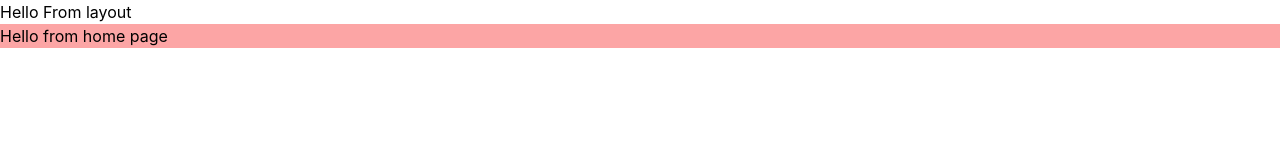
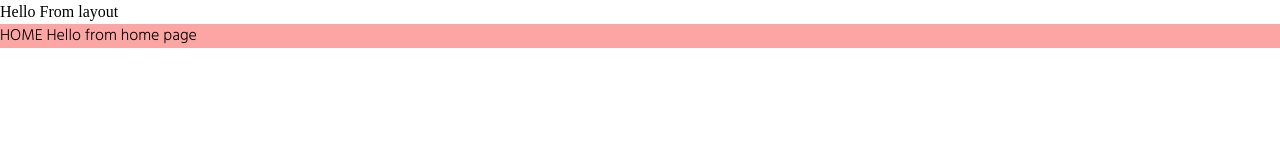
Before and after one commit to rifat-shaun/doris, a React (Create React App) app: page / in a window 1280 px wide. Shown: the top 160 px of the page. Built offline with nearby package versions, Linux system fonts and the light colour scheme.

Commit message:
feat: font installation

```diff
--- a/package.json
+++ b/package.json
@@ -3,6 +3,7 @@
   "version": "0.1.0",
   "private": true,
   "dependencies": {
+    "@fontsource/tenor-sans": "^5.1.0",
     "@mui/icons-material": "^6.0.2",
     "@mui/material": "^6.0.2",
     "@reduxjs/toolkit": "^2.2.7",
@@ -20,6 +21,8 @@
     "react-redux": "^9.1.2",
     "react-router-dom": "^6.26.1",
     "react-scripts": "5.0.1",
+    "typeface-dosis": "^1.1.13",
+    "typeface-hind": "^1.1.13",
     "typescript": "^4.9.5",
     "web-vitals": "^2.1.4"
   },
--- a/src/index.css
+++ b/src/index.css
@@ -4,9 +4,7 @@
 
 body {
   margin: 0;
-  font-family: -apple-system, BlinkMacSystemFont, "Segoe UI", "Roboto", "Oxygen",
-    "Ubuntu", "Cantarell", "Fira Sans", "Droid Sans", "Helvetica Neue",
-    sans-serif;
+  font-family: 'Futura PT';
   -webkit-font-smoothing: antialiased;
   -moz-osx-font-smoothing: grayscale;
 }
--- a/src/index.tsx
+++ b/src/index.tsx
@@ -1,4 +1,7 @@
 import ReactDOM from "react-dom/client";
+import "@fontsource/tenor-sans";
+import "typeface-dosis";
+import "typeface-hind";
 import { App } from "./App";
 import "./index.css";
 
--- a/src/pages/index.tsx
+++ b/src/pages/index.tsx
@@ -1,5 +1,5 @@
 const Home = () => {
-  return <div className="bg-red-300">Hello from home page</div>;
+  return <div className="bg-red-300 font-dosis font-light">HOME Hello from home page</div>;
 };
 
 export default Home;
--- a/tailwind.config.js
+++ b/tailwind.config.js
@@ -2,7 +2,12 @@
 module.exports = {
   content: ["./src/**/*.{js,jsx,ts,tsx}"],
   theme: {
-    extend: {},
+    extend: {
+      fontFamily: {
+        dosis: ["Hind", "sans-serif"],
+        tenor: ['"Tenor Sans"', "serif"],
+      },
+    },
   },
   plugins: [],
 };
```
Also changed, not shown: 1 other file (tests, documents, lock files or other folders).
